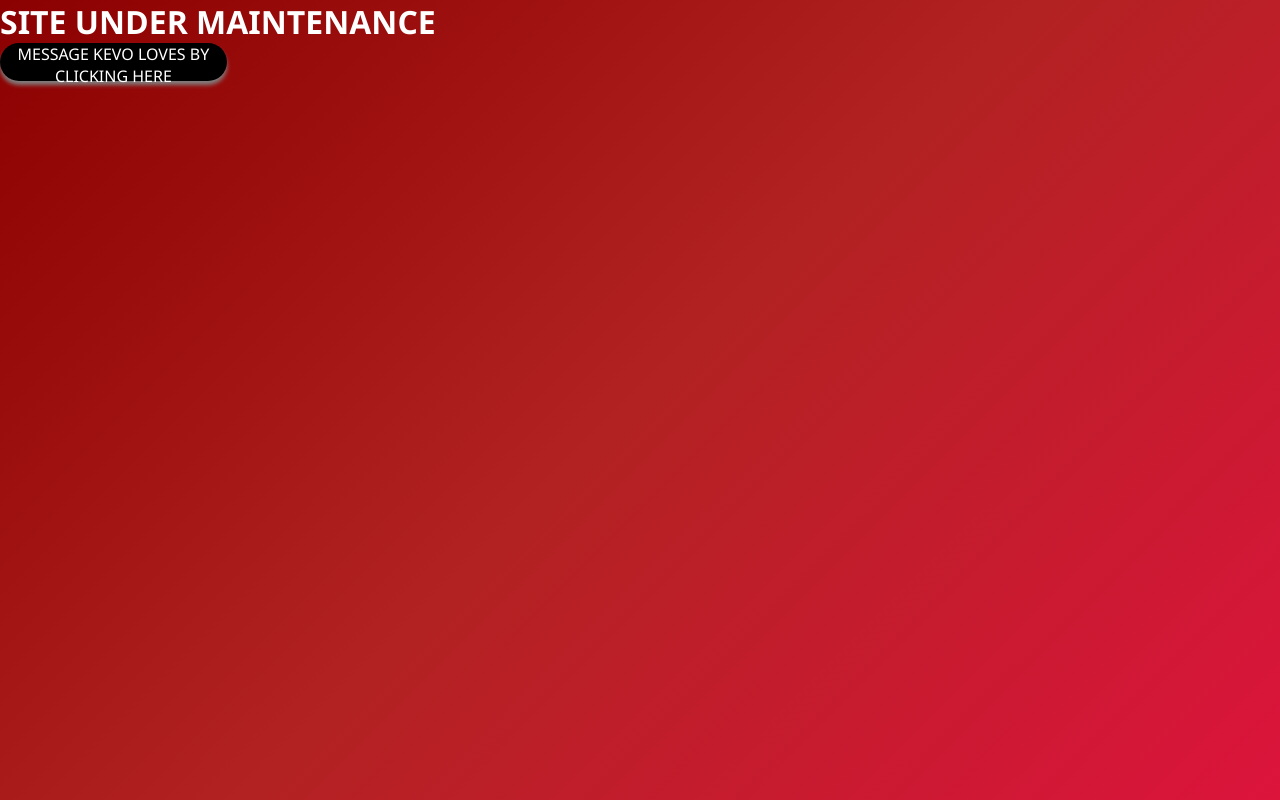
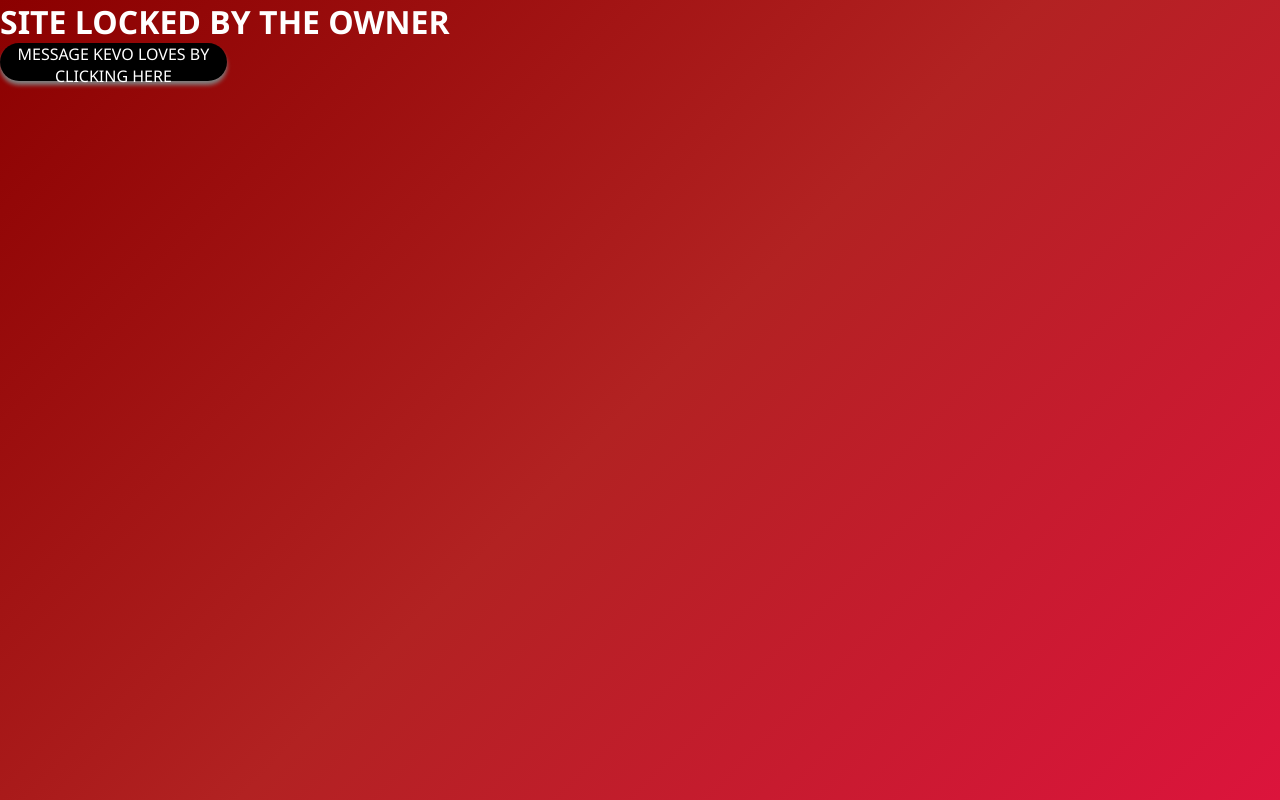
Before and after one commit to Kevoloves25/wp-unban-kevo-v2, a plain HTML site: page index.html in a window 1280 px wide. Drawn offline with Linux system fonts and the light colour scheme.

Commit message:
Update index.html

```diff
--- a/index.html
+++ b/index.html
@@ -108,7 +108,7 @@
     </div>
 
     <script src="script.js"></script>-->
-    <h1>SITE UNDER MAINTENANCE</h1>
+    <h1>SITE LOCKED BY THE OWNER</h1>
     <a style="color:white; background-color:black; text-align: center; height: 1cm; width:6cm; border-radius: 30px; box-shadow: 0px 4px 4px grey; display: inline-block; text-decoration: none;"
         href="https://wa.me/254739165562?text=hello%20kevo%20loves!%20Please%20unlock%20the%20WhatsApp%20Unbanning%20tool%20I'll%20bring%20feedback"> MESSAGE KEVO LOVES BY CLICKING HERE</a>
 
```
